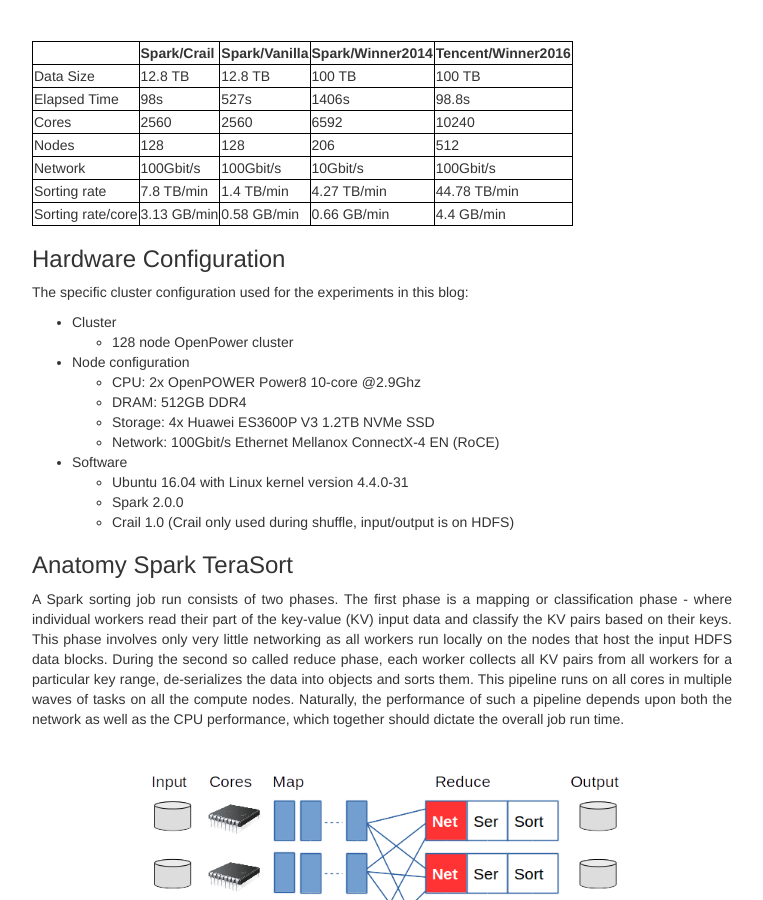
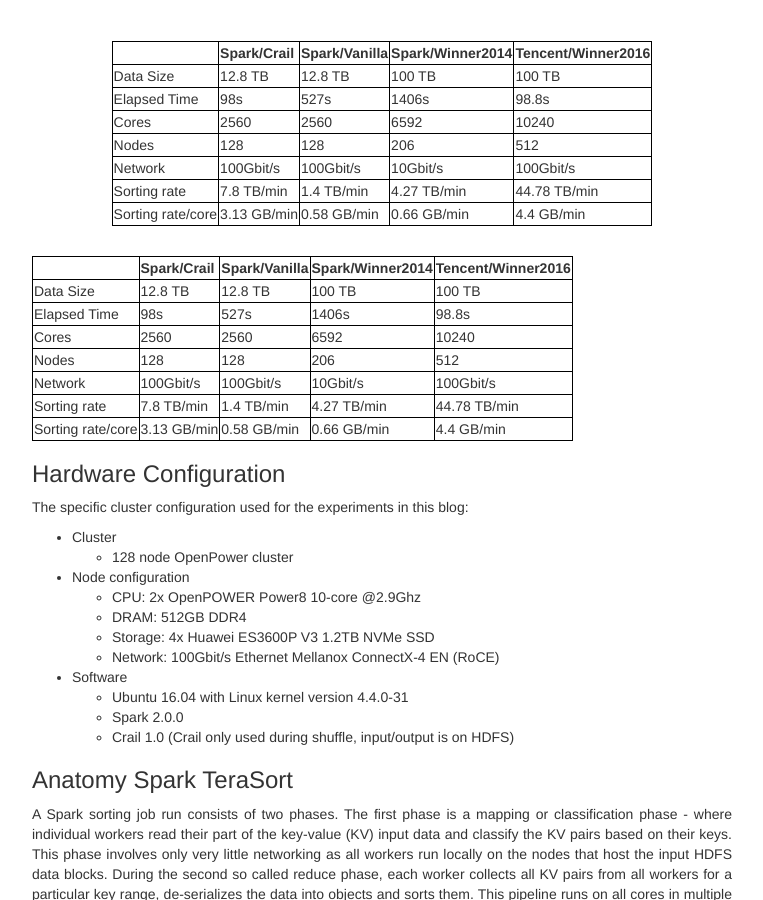
Before and after one commit to apache/incubator-crail-website, a Jekyll site: the page built from _posts/blog/2017-01-1-sorting.md, in a window 1280 px wide and 900 px high, scrolled down 361 px. Shown: the whole window, without its empty margins (258-1021 px from the left). Built offline with Jekyll 4.4.1, drawn with Linux system fonts in a browser that asks for light colours.

Commit message:
Update 2017-01-1-sorting.md

```diff
--- a/_posts/blog/2017-01-1-sorting.md
+++ b/_posts/blog/2017-01-1-sorting.md
@@ -13,6 +13,73 @@
 The following table summarizes the results of this blog and provides a comparison with other sorting benchmarks. In essence, Spark/Crail is sorting 12.8 TB of data in 98 seconds, which calculates to a sorting rate per code of 3.13 GB/min. This is about a factor of 5 faster than the sorting performance of the <a href="https://databricks.com/blog/2014/11/05/spark-officially-sets-a-new-record-in-large-scale-sorting.html">Spark 2014 benchmark winner</a>, and only about 28% slower than the <a href="http://sortbenchmark.org/TencentSort2016.pdf">2016 winner of the sorting benchmark</a> -- a sorting benchmark running natively dedicated to sorting only.
 </p>
 </div>
+<br>
+
+<center>
+<table>
+  <thead>
+    <tr>
+      <th> </th>
+      <th>Spark/Crail</th>
+      <th>Spark/Vanilla</th>
+      <th>Spark/Winner2014</th>
+      <th>Tencent/Winner2016</th>
+    </tr>
+  </thead>
+  <tbody>
+    <tr>
+      <td>Data Size</td>
+      <td>12.8 TB</td>
+      <td>12.8 TB</td>
+      <td>100 TB</td>
+      <td>100 TB</td>
+    </tr>
+    <tr>
+      <td>Elapsed Time</td>
+      <td>98s</td>
+      <td>527s</td>
+      <td>1406s</td>
+      <td>98.8s</td>
+    </tr>
+    <tr>
+      <td>Cores</td>
+      <td>2560</td>
+      <td>2560</td>
+      <td>6592</td>
+      <td>10240</td>
+    </tr>
+    <tr>
+      <td>Nodes</td>
+      <td>128</td>
+      <td>128</td>
+      <td>206</td>
+      <td>512</td>
+    </tr>
+    <tr>
+      <td>Network</td>
+      <td>100Gbit/s</td>
+      <td>100Gbit/s</td>
+      <td>10Gbit/s</td>
+      <td>100Gbit/s</td>
+    </tr>
+    <tr>
+      <td>Sorting rate</td>
+      <td>7.8 TB/min</td>
+      <td>1.4 TB/min</td>
+      <td>4.27 TB/min</td>
+      <td>44.78 TB/min</td>
+    </tr>
+    <tr>
+      <td>Sorting rate/core</td>
+      <td>3.13 GB/min</td>
+      <td>0.58 GB/min</td>
+      <td>0.66 GB/min</td>
+      <td>4.4 GB/min</td>
+    </tr>
+  </tbody>
+</table>
+</center>
+
 <br>
 
 |                    | Spark/Crail   | Spark/Vanilla |    Spark/Winner2014    | Tencent/Winner2016       |
```
